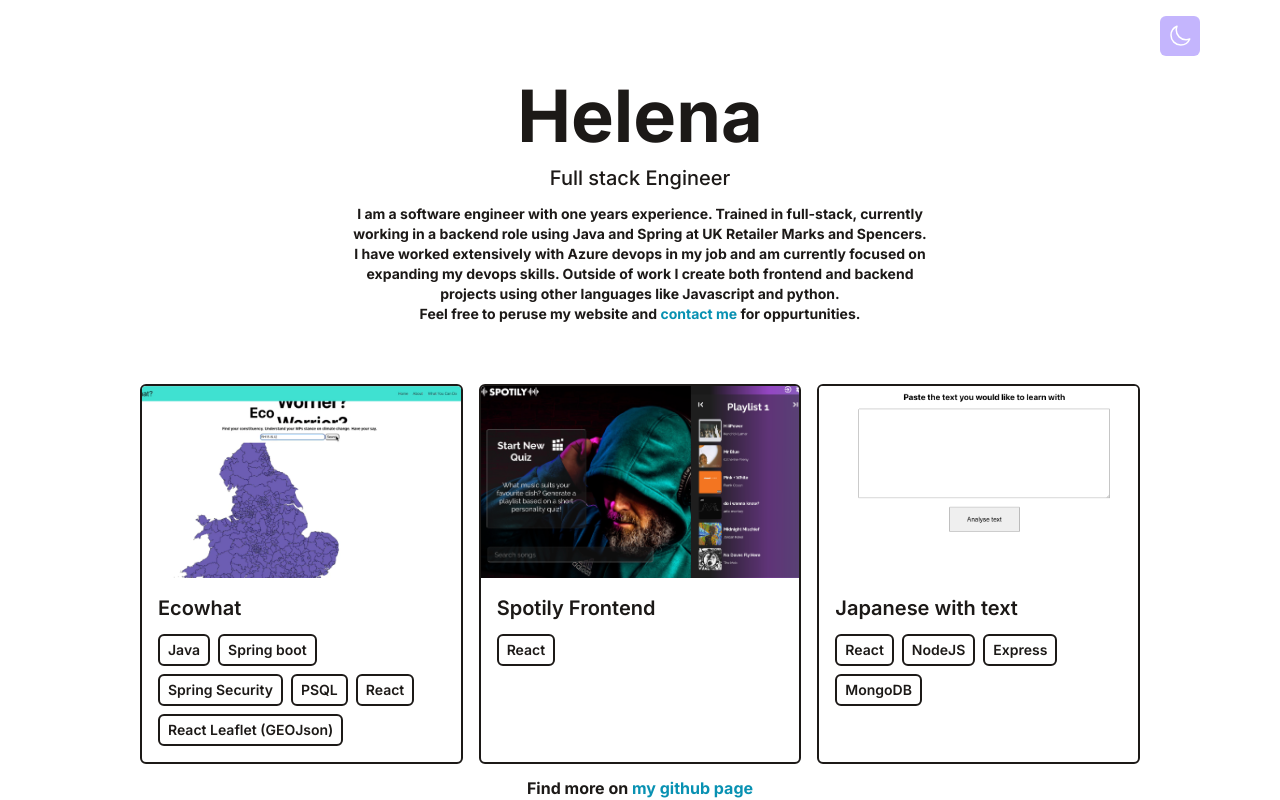
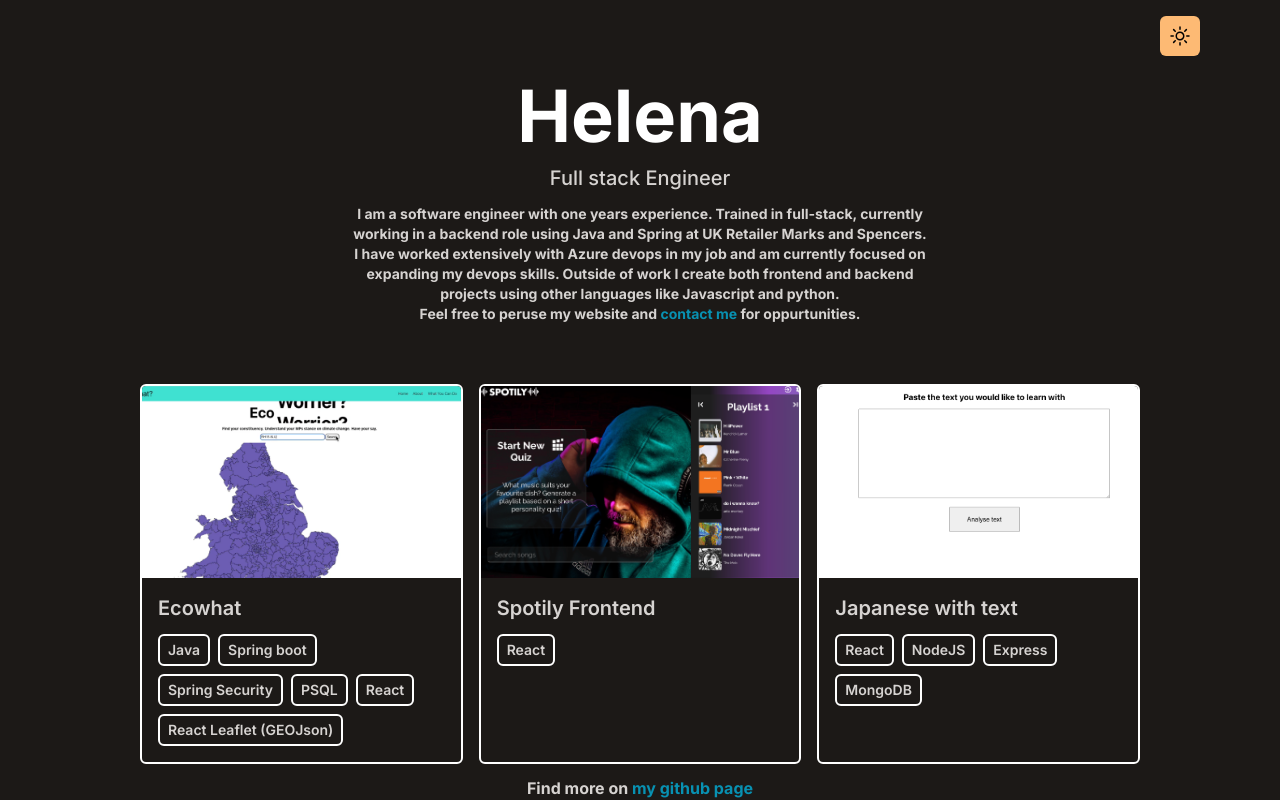
Before and after one commit to helboi4/portfolio-website, a React (Vite) app: page / in a window 1280 px wide. Shown: the top 800 px of the page. Built offline with nearby package versions, Linux system fonts and the light colour scheme.

Commit message:
Make dark default

```diff
--- a/src/App.jsx
+++ b/src/App.jsx
@@ -7,15 +7,15 @@ import Portfolio from './components/Portfolio';
 import Footer from './components/Footer';
 
 function App() {
-  const [theme, setTheme] = useState(null);
+  const [theme, setTheme] = useState('dark');
 
-	useEffect(() => {
-		if (window.matchMedia('(prefers-color-scheme: dark)').matches) {
-			setTheme('dark');
-		} else {
-			setTheme('light');
-		}
-	}, []);
+	// useEffect(() => {
+	// 	if (window.matchMedia('(prefers-color-scheme: dark)').matches) {
+	// 		setTheme('dark');
+	// 	} else {
+	// 		setTheme('light');
+	// 	}
+	// }, []);
 
 	const handleThemeSwitch = () => {
 		setTheme(theme === 'dark' ? 'light' : 'dark');
```
